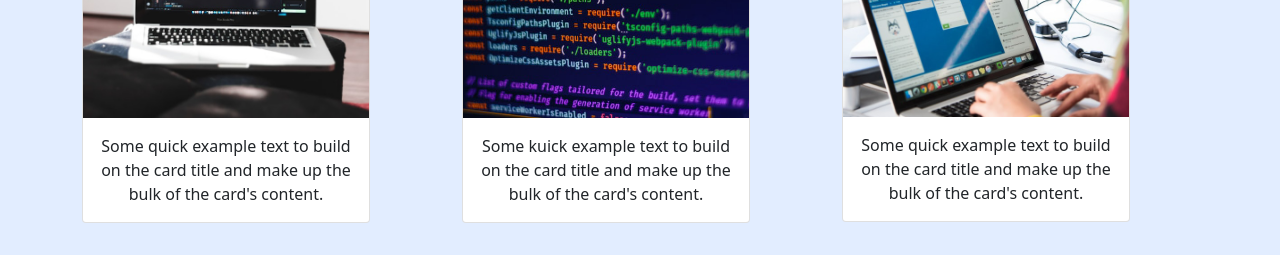
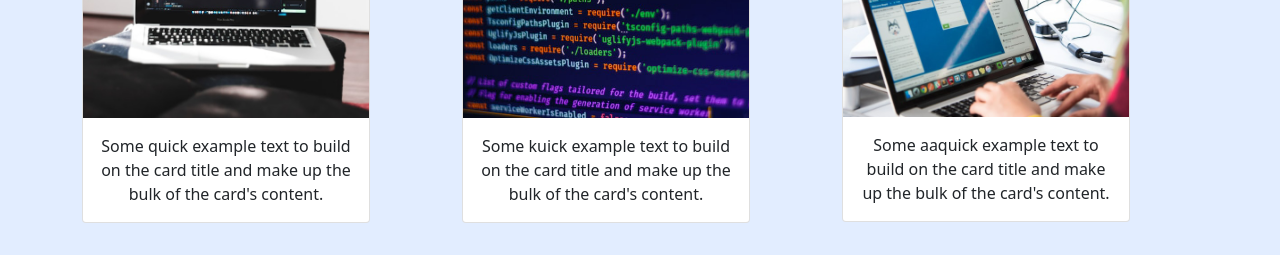
Before and after one commit to pomyunta0626/pomyunta0626.github.io, a plain HTML site: page index.html in a window 1280 px wide. Shown: the part 1700-1955 px from the top of the page. Drawn offline with nearby package versions, Linux system fonts and the light colour scheme.

Commit message:
gatauuuuu

```diff
--- a/index.html
+++ b/index.html
@@ -109,7 +109,7 @@
                 <div class="card" style="width: 18rem;">
                     <img src="img/projects/3.jpg" class="card-img-top" alt="P1">
                     <div class="card-body">
-                      <p class="card-text">Some quick example text to build on the card title and make up the bulk of the card's content.</p>
+                      <p class="card-text">Some aaquick example text to build on the card title and make up the bulk of the card's content.</p>
                     </div>
                   </div>
              </div>
```
